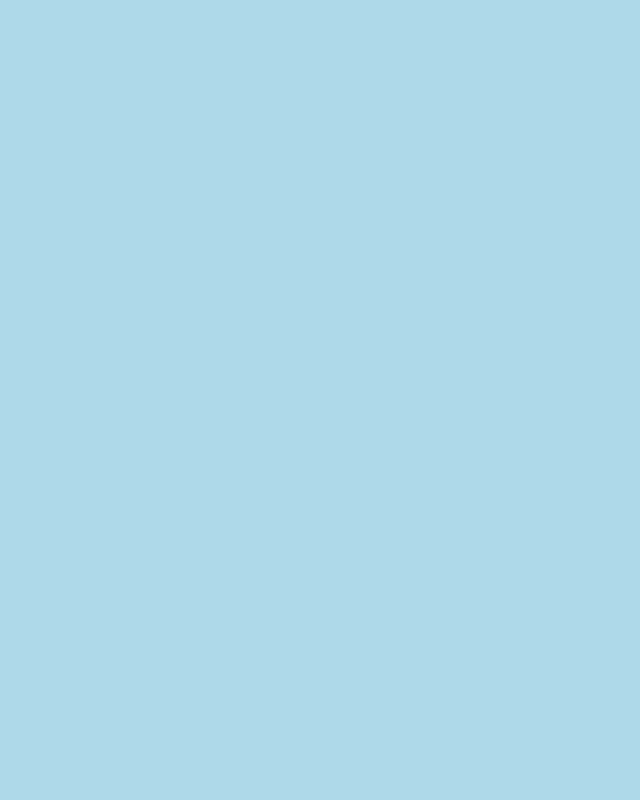
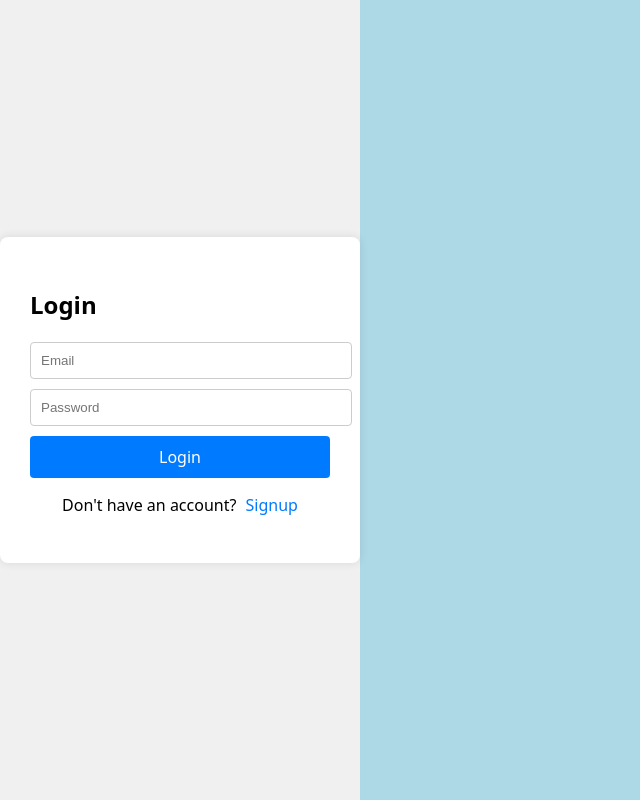
Before and after one commit to Nandhusenthil/E-waste-tracking, a React (Vite) app in the folder frontend/: page /login in a window 1280 px wide. Before the commit this address had no page. Shown: the whole page, without its empty margins (0-640 px from the left). Built offline with nearby package versions, Linux system fonts and the light colour scheme.

Commit message:
created a login and signup page

```diff
--- a/frontend/src/App.jsx
+++ b/frontend/src/App.jsx
@@ -1,4 +1,5 @@
 import { Routes, Route, Navigate } from "react-router-dom";
+import Login from './pages/Login';
 import LandingPage from "./pages/LandingPage";
 import MunicipalityDashboard from "./pages/MunicipalityDashboard.jsx";
 import RecyclerDashboard from "./pages/RecyclerDashboard.jsx";
@@ -7,7 +8,8 @@ import RecyclerDashboard from "./pages/RecyclerDashboard.jsx";
 const App = () => {
   return (
     <Routes>
-      <Route path="/" element={<Navigate to="/landingpage" />} /> {/* 👈 Redirect */}
+      <Route path="/" element={<Navigate to="/landingpage" />} />
+      <Route path="/login" element={<Login />} />
       <Route path="/landingpage" element={<LandingPage />} />
       <Route path="/municipalitydashboard" element={<MunicipalityDashboard />} />
       <Route path="/recyclerdashboard" element={<RecyclerDashboard />} />
--- a/frontend/src/components/Navbar.jsx
+++ b/frontend/src/components/Navbar.jsx
@@ -1,6 +1,8 @@
 import React, { useState } from "react";
 import { AppBar, Toolbar, Typography, Button, Menu, MenuItem } from "@mui/material";
 import { Link } from "react-scroll";
+import { Link as RouterLink } from "react-router-dom";
+
 import ArrowDropDownIcon from "@mui/icons-material/ArrowDropDown";
 
 const partners = [
@@ -76,11 +78,14 @@ const Navbar = () => {
         </Menu>
 
         {/* Login / Signup Button */}
-        <Button sx={{ color: "black" }}>
-          <Link to="login-section" smooth={true} duration={500} offset={-64} style={{ textDecoration: "none", color: "black" }}>
+        <Button
+                sx={{ color: "black" }}
+            component={RouterLink}
+            to="/login"
+             >
             LOGIN / SIGNUP
-          </Link>
-        </Button>
+           </Button>
+
       </Toolbar>
     </AppBar>
   );
--- a/frontend/src/pages/Login.jsx
+++ b/frontend/src/pages/Login.jsx
@@ -1,77 +1,106 @@
-import React, { useState } from "react";
-import { Container, Card, CardContent, Typography, TextField, Button, Tabs, Tab } from "@mui/material";
-import { Login as LoginIcon } from "@mui/icons-material";
-import axios from "axios";
-import { useNavigate } from "react-router-dom";
+// frontend/pages/Login.jsx
+import React, { useState } from 'react';
+import axios from 'axios';
+import { useNavigate } from 'react-router-dom';
 
 const Login = () => {
-  const [role, setRole] = useState("municipality"); // Default role
-  const [email, setEmail] = useState("");
-  const [password, setPassword] = useState("");
+  const [isLogin, setIsLogin] = useState(true); // true -> login, false -> signup
+  const [email, setEmail] = useState('');
+  const [password, setPassword] = useState('');
+  const [role, setRole] = useState('municipal'); // only used during signup
   const navigate = useNavigate();
 
-  const handleLogin = async () => {
+  const handleSubmit = async (e) => {
+    e.preventDefault();
     try {
-      const response = await axios.post("http://localhost:5000/api/auth/login", {
-        role,
-        email,
-        password,
-      });
+      if (isLogin) {
+        // Login API
+        const res = await axios.post('http://localhost:5000/api/auth/login', { email, password });
+        const { token, role } = res.data;
 
-      alert(response.data.message);
-      localStorage.setItem("token", response.data.token); // Store token
-      navigate("/dashboard"); // Redirect to dashboard
-    } catch (error) {
-      alert(error.response?.data?.message || "Login failed!");
+        localStorage.setItem('token', token);
+        localStorage.setItem('role', role);
+
+        // Navigate based on role
+        if (role === 'municipal') navigate('/municipalitydashboard');
+        else if (role === 'recycler') navigate('/recyclerdashboard');
+        else if (role === 'central-government') navigate('/landingpage'); // fallback page
+      } else {
+        // Signup API
+        await axios.post('http://localhost:5000/api/auth/signup', { email, password, role });
+        alert('Signup successful! Please login now.');
+        setIsLogin(true); // After signup, switch to login mode
+      }
+    } catch (err) {
+      alert(err.response?.data?.message || "Something went wrong");
     }
   };
 
   return (
-    <Container maxWidth="sm" sx={{ mt: 8 }}>
-      <Card sx={{ textAlign: "center", p: 3 }}>
-        <CardContent>
-          <LoginIcon sx={{ fontSize: 50, color: "#4CAF50" }} />
-          <Typography variant="h5" fontWeight="bold" sx={{ mt: 2 }}>
-            Login as
-          </Typography>
-
-          {/* Role Selection Tabs */}
-          <Tabs
-            value={role}
-            onChange={(e, newValue) => setRole(newValue)}
-            variant="fullWidth"
-            sx={{ my: 2 }}
-          >
-            <Tab label="Municipality Center" value="municipality" />
-            <Tab label="Recycler Plant" value="recycler" />
-            <Tab label="Government" value="government" />
-          </Tabs>
-
-          {/* Login Form */}
-          <TextField
-            label="Email"
+    <div style={styles.container}>
+      <form onSubmit={handleSubmit} style={styles.form}>
+        <h2>{isLogin ? 'Login' : 'Signup'}</h2>
+        <input
           type="email"
-            fullWidth
-            sx={{ mt: 2 }}
+          placeholder="Email"
           value={email}
           onChange={(e) => setEmail(e.target.value)}
+          required
+          style={styles.input}
         />
-          <TextField
-            label="Password"
+        <input
           type="password"
-            fullWidth
-            sx={{ mt: 2 }}
+          placeholder="Password"
           value={password}
           onChange={(e) => setPassword(e.target.value)}
+          required
+          style={styles.input}
         />
-
-          <Button variant="contained" fullWidth sx={{ mt: 3, bgcolor: "#4CAF50" }} onClick={handleLogin}>
-            Login
-          </Button>
-        </CardContent>
-      </Card>
-    </Container>
+        {!isLogin && (
+          <select
+            value={role}
+            onChange={(e) => setRole(e.target.value)}
+            required
+            style={styles.input}
+          >
+            <option value="municipal">Municipal</option>
+            <option value="recycler">Recycler</option>
+            <option value="central-government">Central Government</option>
+          </select>
+        )}
+        <button type="submit" style={styles.button}>
+          {isLogin ? 'Login' : 'Signup'}
+        </button>
+        <p style={styles.toggle}>
+          {isLogin ? "Don't have an account?" : "Already have an account?"}
+          <span onClick={() => setIsLogin(!isLogin)} style={styles.link}>
+            {isLogin ? ' Signup' : ' Login'}
+          </span>
+        </p>
+      </form>
+    </div>
   );
 };
 
+const styles = {
+  container: {
+    display: 'flex', justifyContent: 'center', alignItems: 'center', height: '100vh', background: '#f0f0f0'
+  },
+  form: {
+    background: 'white', padding: '30px', borderRadius: '8px', boxShadow: '0 0 10px rgba(0,0,0,0.1)', width: '300px'
+  },
+  input: {
+    display: 'block', width: '100%', padding: '10px', margin: '10px 0', borderRadius: '4px', border: '1px solid #ccc'
+  },
+  button: {
+    width: '100%', padding: '10px', background: '#007bff', color: 'white', border: 'none', borderRadius: '4px', cursor: 'pointer'
+  },
+  toggle: {
+    marginTop: '15px', textAlign: 'center'
+  },
+  link: {
+    color: '#007bff', cursor: 'pointer', marginLeft: '5px'
+  }
+};
+
 export default Login;
```
Lines whose indentation alone changed are shown as unchanged.
